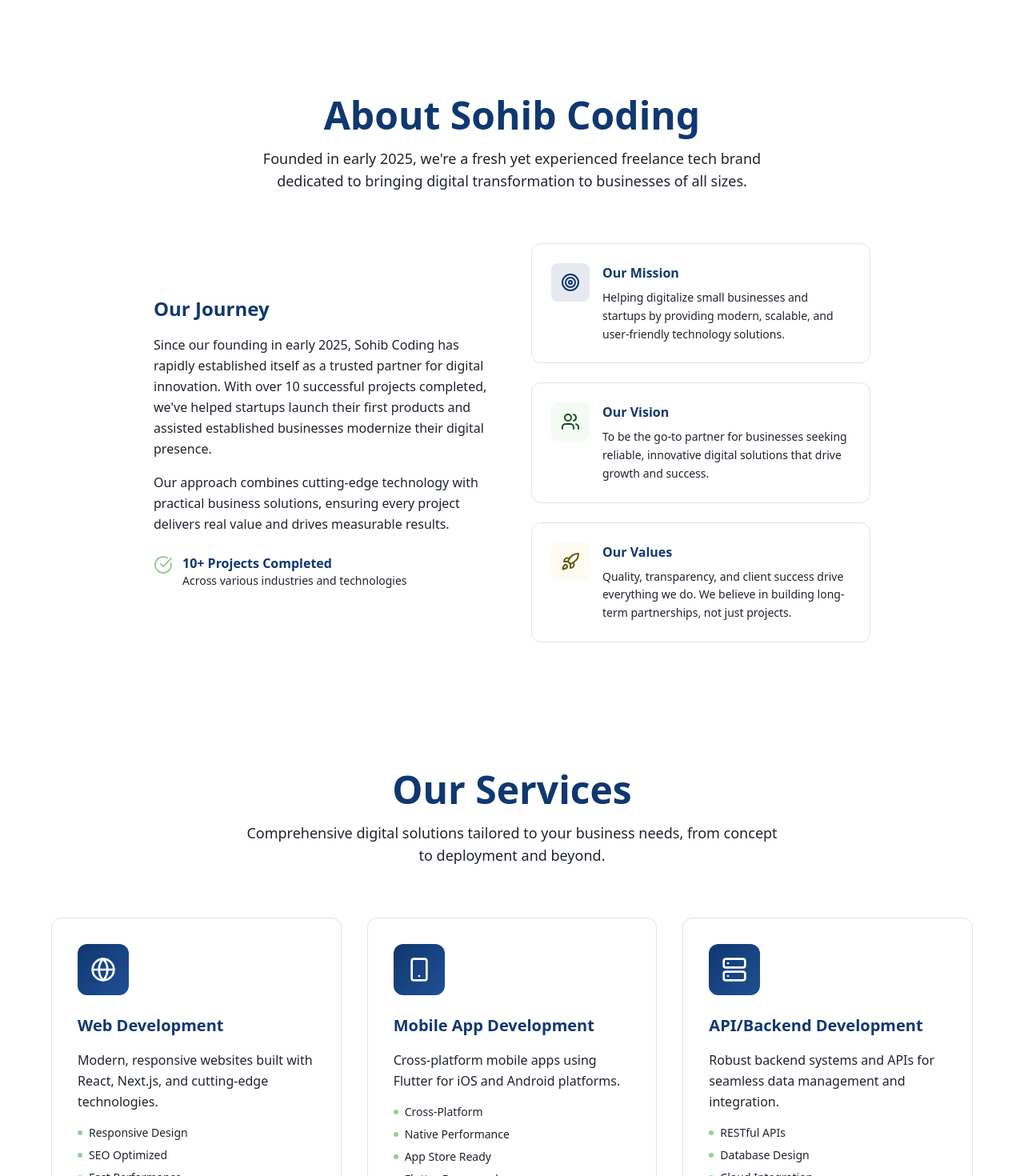
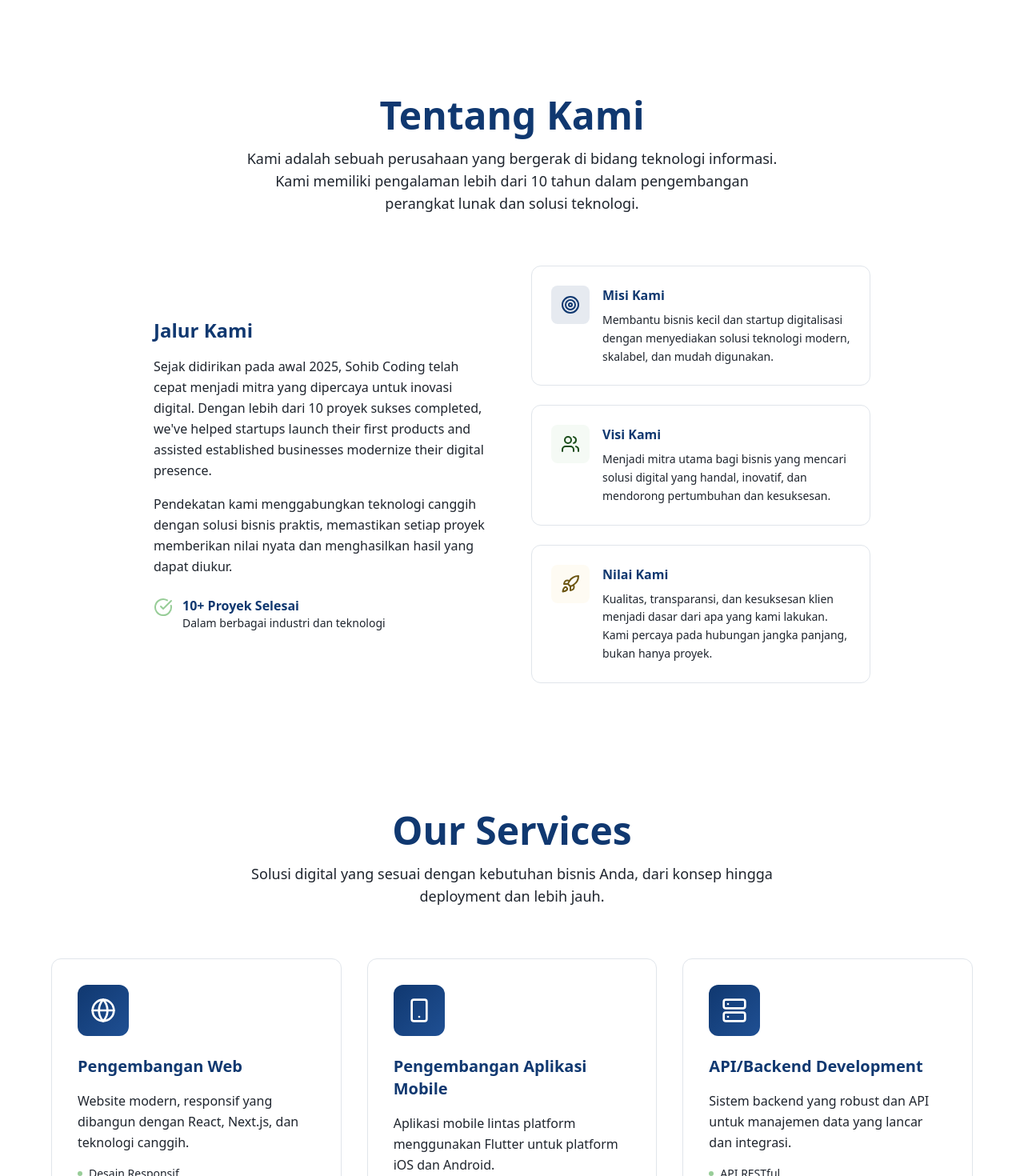
Before and after one commit to okanfdlh/landing-sohib, a Next.js app: page / in a window 1280 px wide. Shown: the part 760-2230 px from the top of the page at 80% size. Built offline with nearby package versions, Linux system fonts and the light colour scheme.

Commit message:
update component

```diff
--- a/components/AboutSection.tsx
+++ b/components/AboutSection.tsx
@@ -9,11 +9,11 @@ const AboutSection = () => {
           {/* Header */}
           <div className="space-y-4 animate-fade-in-up">
             <h2 className="font-inter text-4xl lg:text-5xl font-bold text-primary">
-              About Sohib Coding
+              Tentang Kami
             </h2>
             <p className="text-lg text-muted-foreground max-w-2xl mx-auto">
-              Founded in early 2025, we're a fresh yet experienced freelance tech brand
-              dedicated to bringing digital transformation to businesses of all sizes.
+                Kami adalah sebuah perusahaan yang bergerak di bidang teknologi informasi.
+                Kami memiliki pengalaman lebih dari 10 tahun dalam pengembangan perangkat lunak dan solusi teknologi.
             </p>
           </div>
 
@@ -21,24 +21,24 @@ const AboutSection = () => {
           <div className="grid lg:grid-cols-2 gap-12 items-center text-left">
             <div className="space-y-6 animate-fade-in-up">
               <div className="space-y-4">
-                <h3 className="font-inter text-2xl font-semibold text-primary">Our Journey</h3>
+                <h3 className="font-inter text-2xl font-semibold text-primary">Jalur Kami</h3>
                 <p className="text-muted-foreground leading-relaxed">
-                  Since our founding in early 2025, Sohib Coding has rapidly established itself
-                  as a trusted partner for digital innovation. With over 10 successful projects
+                  Sejak didirikan pada awal 2025, Sohib Coding telah cepat menjadi mitra yang
+                  dipercaya untuk inovasi digital. Dengan lebih dari 10 proyek sukses
                   completed, we've helped startups launch their first products and assisted
                   established businesses modernize their digital presence.
                 </p>
                 <p className="text-muted-foreground leading-relaxed">
-                  Our approach combines cutting-edge technology with practical business solutions,
-                  ensuring every project delivers real value and drives measurable results.
+                  Pendekatan kami menggabungkan teknologi canggih dengan solusi bisnis praktis,
+                  memastikan setiap proyek memberikan nilai nyata dan menghasilkan hasil yang dapat diukur.
                 </p>
               </div>
 
               <div className="flex items-start gap-3">
                 <CheckCircle className="h-6 w-6 text-accent-green mt-0.5 flex-shrink-0" />
                 <div>
-                  <div className="font-semibold text-primary">10+ Projects Completed</div>
-                  <div className="text-sm text-muted-foreground">Across various industries and technologies</div>
+                  <div className="font-semibold text-primary">10+ Proyek Selesai</div>
+                  <div className="text-sm text-muted-foreground">Dalam berbagai industri dan teknologi</div>
                 </div>
               </div>
             </div>
@@ -50,10 +50,10 @@ const AboutSection = () => {
                     <Target className="h-6 w-6 text-primary" />
                   </div>
                   <div>
-                    <h4 className="font-semibold text-primary mb-2">Our Mission</h4>
+                    <h4 className="font-semibold text-primary mb-2">Misi Kami</h4>
                     <p className="text-muted-foreground text-sm leading-relaxed">
-                      Helping digitalize small businesses and startups by providing
-                      modern, scalable, and user-friendly technology solutions.
+                      Membantu bisnis kecil dan startup digitalisasi dengan menyediakan
+                      solusi teknologi modern, skalabel, dan mudah digunakan.
                     </p>
                   </div>
                 </div>
@@ -65,10 +65,10 @@ const AboutSection = () => {
                     <Users className="h-6 w-6 text-accent-green-foreground" />
                   </div>
                   <div>
-                    <h4 className="font-semibold text-primary mb-2">Our Vision</h4>
+                    <h4 className="font-semibold text-primary mb-2">Visi Kami</h4>
                     <p className="text-muted-foreground text-sm leading-relaxed">
-                      To be the go-to partner for businesses seeking reliable,
-                      innovative digital solutions that drive growth and success.
+                      Menjadi mitra utama bagi bisnis yang mencari solusi digital yang
+                      handal, inovatif, dan mendorong pertumbuhan dan kesuksesan.
                     </p>
                   </div>
                 </div>
@@ -80,10 +80,10 @@ const AboutSection = () => {
                     <Rocket className="h-6 w-6 text-accent-yellow-foreground" />
                   </div>
                   <div>
-                    <h4 className="font-semibold text-primary mb-2">Our Values</h4>
+                    <h4 className="font-semibold text-primary mb-2">Nilai Kami</h4>
                     <p className="text-muted-foreground text-sm leading-relaxed">
-                      Quality, transparency, and client success drive everything we do.
-                      We believe in building long-term partnerships, not just projects.
+                      Kualitas, transparansi, dan kesuksesan klien menjadi dasar dari apa yang kami lakukan.
+                      Kami percaya pada hubungan jangka panjang, bukan hanya proyek.
                     </p>
                   </div>
                 </div>
--- a/components/ServicesSection.tsx
+++ b/components/ServicesSection.tsx
@@ -5,33 +5,33 @@ const ServicesSection = () => {
   const services = [
     {
       icon: Globe,
-      title: 'Web Development',
-      description: 'Modern, responsive websites built with React, Next.js, and cutting-edge technologies.',
-      features: ['Responsive Design', 'SEO Optimized', 'Fast Performance', 'Modern Frameworks']
+      title: 'Pengembangan Web',
+      description: 'Website modern, responsif yang dibangun dengan React, Next.js, dan teknologi canggih.',
+      features: ['Desain Responsif', 'Optimasi SEO', 'Kinerja Cepat', 'Framework Modern']
     },
     {
       icon: Smartphone,
-      title: 'Mobile App Development',
-      description: 'Cross-platform mobile apps using Flutter for iOS and Android platforms.',
-      features: ['Cross-Platform', 'Native Performance', 'App Store Ready', 'Flutter Framework']
+      title: 'Pengembangan Aplikasi Mobile',
+      description: 'Aplikasi mobile lintas platform menggunakan Flutter untuk platform iOS dan Android.',
+      features: ['Lintas Platform', 'Kinerja Native', 'Siap untuk App Store', 'Framework Flutter']
     },
     {
       icon: Server,
       title: 'API/Backend Development',
-      description: 'Robust backend systems and APIs for seamless data management and integration.',
-      features: ['RESTful APIs', 'Database Design', 'Cloud Integration', 'Scalable Architecture']
+      description: 'Sistem backend yang robust dan API untuk manajemen data yang lancar dan integrasi.',
+      features: ['API RESTful', 'Desain Database', 'Integrasi Cloud', 'Arsitektur Skalabel']
     },
     {
       icon: Palette,
       title: 'UI/UX Design',
-      description: 'User-centered design that creates intuitive and engaging digital experiences.',
-      features: ['User Research', 'Wireframing', 'Prototyping', 'Design Systems']
+      description: 'Desain UI/UX yang berfokus pada pengalaman digital yang intuitif dan menarik.',
+      features: ['Penelitian Pengguna', 'Wireframing', 'Prototyping', 'Sistem Desain']
     },
     {
       icon: MessageSquare,
-      title: 'Tech Consultation',
-      description: 'Strategic technology guidance to help you make informed decisions for your business.',
-      features: ['Technology Stack', 'Architecture Planning', 'Best Practices', 'Growth Strategy']
+      title: 'Konsultasi Teknologi',
+      description: 'Panduan teknologi strategis untuk membantu Anda membuat keputusan yang tepat untuk bisnis Anda.',
+      features: ['Teknologi Stack', 'Perencanaan Arsitektur', 'Praktik Terbaik', 'Strategi Pertumbuhan']
     }
   ];
 
@@ -45,8 +45,8 @@ const ServicesSection = () => {
               Our Services
             </h2>
             <p className="text-lg text-muted-foreground max-w-2xl mx-auto">
-              Comprehensive digital solutions tailored to your business needs,
-              from concept to deployment and beyond.
+              Solusi digital yang sesuai dengan kebutuhan bisnis Anda,
+              dari konsep hingga deployment dan lebih jauh.
             </p>
           </div>
 
@@ -91,14 +91,14 @@ const ServicesSection = () => {
           {/* CTA */}
           <div className="text-center mt-16 animate-fade-in-up">
             <p className="text-muted-foreground mb-6">
-              Need a custom solution? We'd love to discuss your project requirements.
+              Butuh solusi kustom? Kami akan senang membicarakan kebutuhan proyek Anda.
             </p>
             <div className="flex flex-col sm:flex-row gap-4 justify-center">
               <button className="bg-primary text-primary-foreground px-8 py-3 rounded-lg font-semibold hover:bg-primary-light transition-all duration-300 hover:shadow-medium hover:scale-105">
-                Get Custom Quote
+                Dapatkan Penawaran Kustom
               </button>
               <button className="border border-primary/20 bg-background/50 text-primary px-8 py-3 rounded-lg font-semibold hover:bg-primary hover:text-primary-foreground transition-all duration-300 hover:shadow-soft">
-                Learn More
+                Pelajari Lebih Lanjut
               </button>
             </div>
           </div>
--- a/components/WhyChooseUsSection.tsx
+++ b/components/WhyChooseUsSection.tsx
@@ -6,7 +6,7 @@ const WhyChooseUsSection = () => {
     {
       icon: Zap,
       title: 'Agile Workflow',
-      description: 'We use proven agile methodologies to deliver projects efficiently with regular updates and flexibility for changes.',
+      description: 'Kami menggunakan metode agile yang terbukti untuk mengirimkan proyek dengan efisien dengan pembaruan rutin dan fleksibilitas untuk perubahan.',
       color: 'bg-accent-yellow/10 text-accent-yellow-foreground'
     },
     {
```
Also changed, not shown: .marscode/deviceInfo.json (added).
